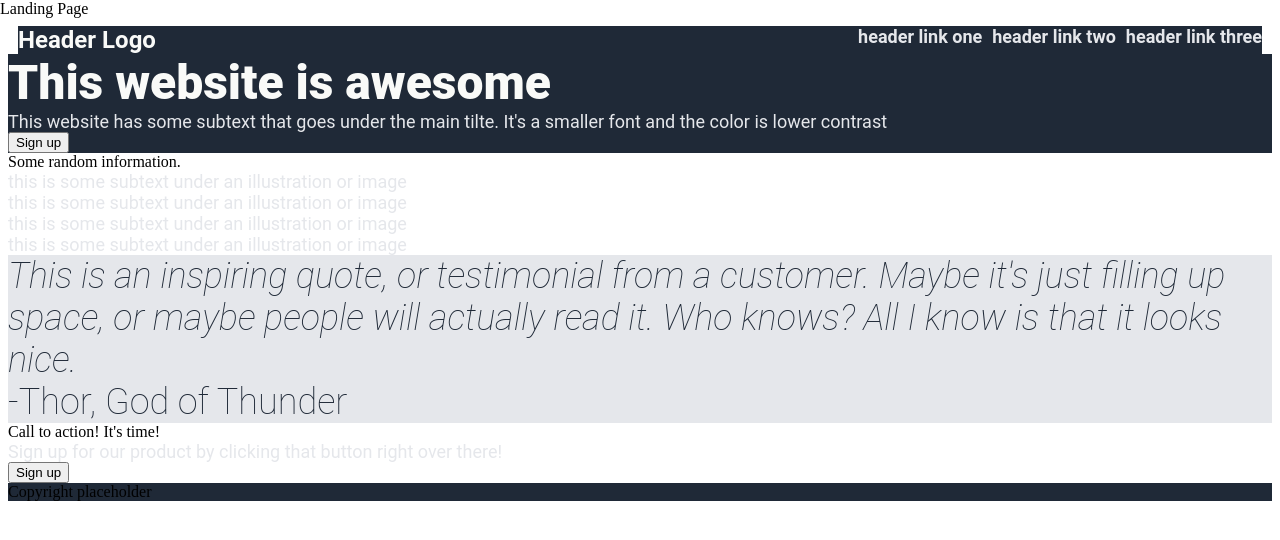
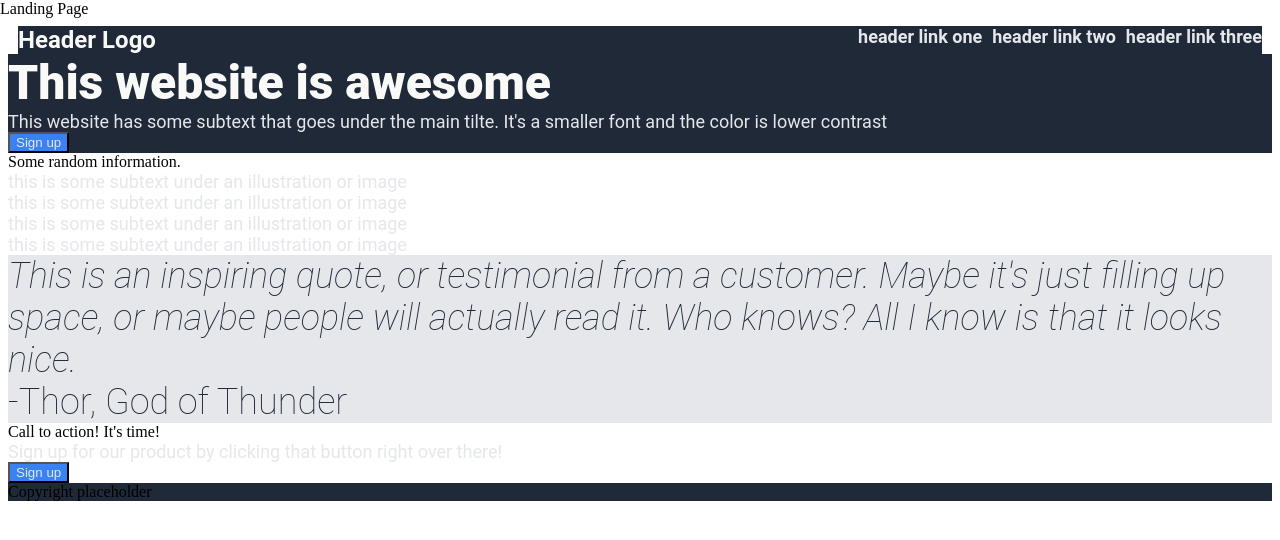
Before and after one commit to singularbluebird/Landing-Page-Foundations-TOP, a plain HTML site: page index.html in a window 1280 px wide. Drawn offline with Linux system fonts and the light colour scheme.

Commit message:
Changes buttons' color and background color

```diff
--- a/style.css
+++ b/style.css
@@ -46,6 +46,8 @@
 button {
     display: block;
     width: fit-content;
+    background-color: #3882f6;
+    color: #e5e7eb;
 }
 
 .copyright {
```
